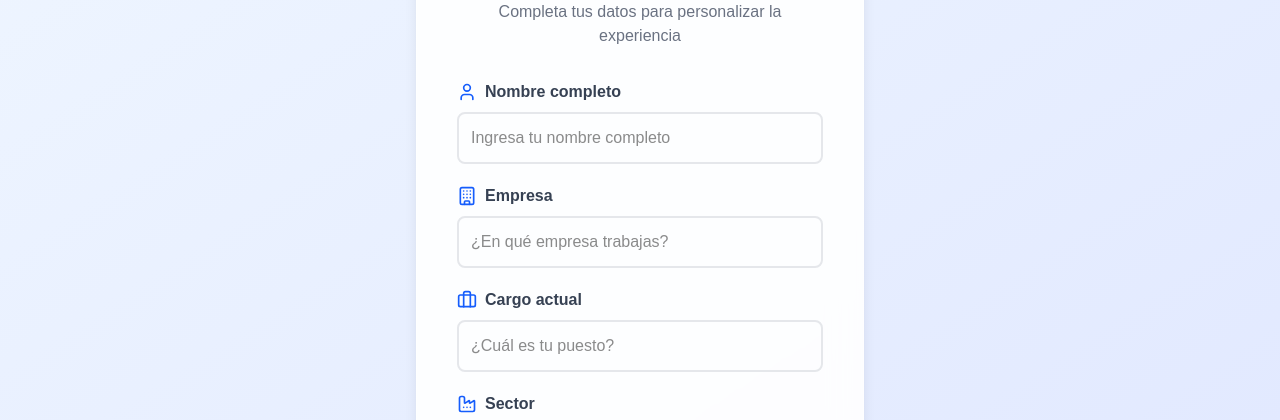
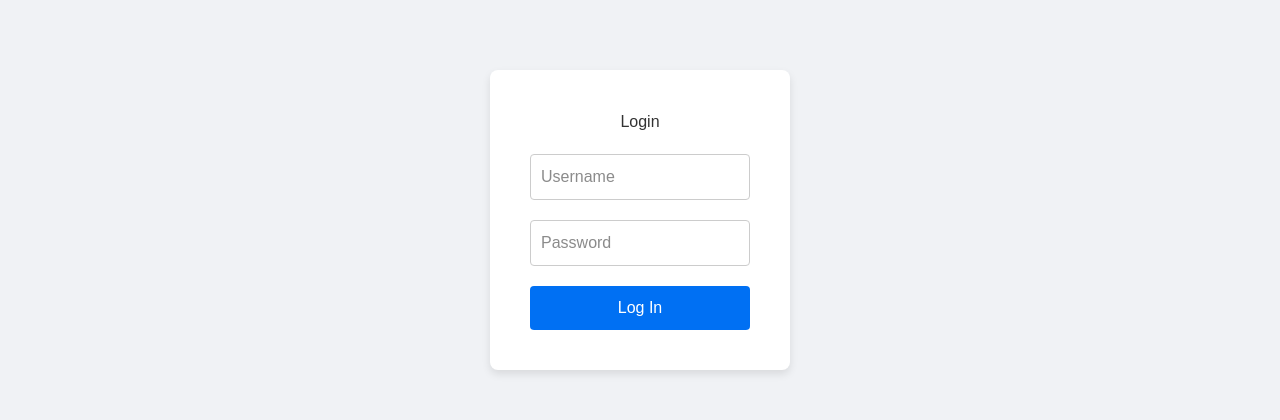
Before and after one commit to AdanTouchPoint/interview-simulator-front, a Next.js app: page / in a window 1280 px wide. Shown: the part 180-600 px from the top of the page. Built offline with nearby package versions, Linux system fonts and the light colour scheme; no server answers.

Commit message:
login added

```diff
--- /dev/null
+++ b/app/components/Login.tsx
@@ -0,0 +1,46 @@
+"use client";
+import { useState } from 'react';
+
+interface LoginProps {
+  onLoginSuccess: () => void;
+}
+
+export default function Login({ onLoginSuccess }: LoginProps) {
+  const [username, setUsername] = useState('');
+  const [password, setPassword] = useState('');
+
+  const handleSubmit = (e: React.FormEvent) => {
+    e.preventDefault();
+    // For now, we'll just simulate a successful login
+    // In a real app, you'd validate credentials here
+    console.log('Logging in with:', { username, password });
+    onLoginSuccess();
+  };
+
+  return (
+    <div style={{ display: 'flex', justifyContent: 'center', alignItems: 'center', height: '100vh', backgroundColor: '#f0f2f5' }}>
+      <form onSubmit={handleSubmit} style={{ padding: '40px', borderRadius: '8px', boxShadow: '0 4px 8px rgba(0,0,0,0.1)', backgroundColor: 'white', display: 'flex', flexDirection: 'column', gap: '20px', width: '300px' }}>
+        <h2 style={{ textAlign: 'center', color: '#333' }}>Login</h2>
+        <input
+          type="text"
+          value={username}
+          onChange={(e) => setUsername(e.target.value)}
+          placeholder="Username"
+          required
+          style={{ padding: '10px', borderRadius: '4px', border: '1px solid #ccc' }}
+        />
+        <input
+          type="password"
+          value={password}
+          onChange={(e) => setPassword(e.target.value)}
+          placeholder="Password"
+          required
+          style={{ padding: '10px', borderRadius: '4px', border: '1px solid #ccc' }}
+        />
+        <button type="submit" style={{ padding: '10px', borderRadius: '4px', border: 'none', backgroundColor: '#0070f3', color: 'white', cursor: 'pointer' }}>
+          Log In
+        </button>
+      </form>
+    </div>
+  );
+}
--- a/app/page.tsx
+++ b/app/page.tsx
@@ -5,6 +5,7 @@ import IntroSim from './components/IntroSim';
 import InterviewSim from './components/InterviewSim';
 import InterviewSimApp from './components/InterviewSimApp';
 import InterviewThankYou from './components/InterviewThankYou';
+import Login from './components/Login'; // Import the Login component
 import { createSession } from  "./lib/petitions";
 
 // Define a type for the user data
@@ -21,9 +22,15 @@ export type UserData = {
 type AppStep = 'intro' | 'welcome' | 'simulation' | 'thankyou';
 
 export default function Home() {
+  const [isLoggedIn, setIsLoggedIn] = useState(false); // State to manage login status
   const [step, setStep] = useState<AppStep>('intro');
   const [userData, setUserData] = useState<UserData | null>(null);
   const [topic, setTopic] = useState('');
+
+  // Called from the Login component on successful login
+  const handleLoginSuccess = () => {
+    setIsLoggedIn(true);
+  };
 
   // 1. Called when the intro form is completed
   const handleIntroCompletion = (data: UserData) => {
@@ -83,6 +90,12 @@ export default function Home() {
     }
   };
 
+  // If not logged in, show the Login component
+  if (!isLoggedIn) {
+    return <Login onLoginSuccess={handleLoginSuccess} />;
+  }
+
+  // If logged in, show the main application
   return (
     <main className="flex min-h-screen flex-col items-center justify-center p-4 bg-gradient-to-br from-blue-50 to-indigo-100">
       {renderStep()}
```
